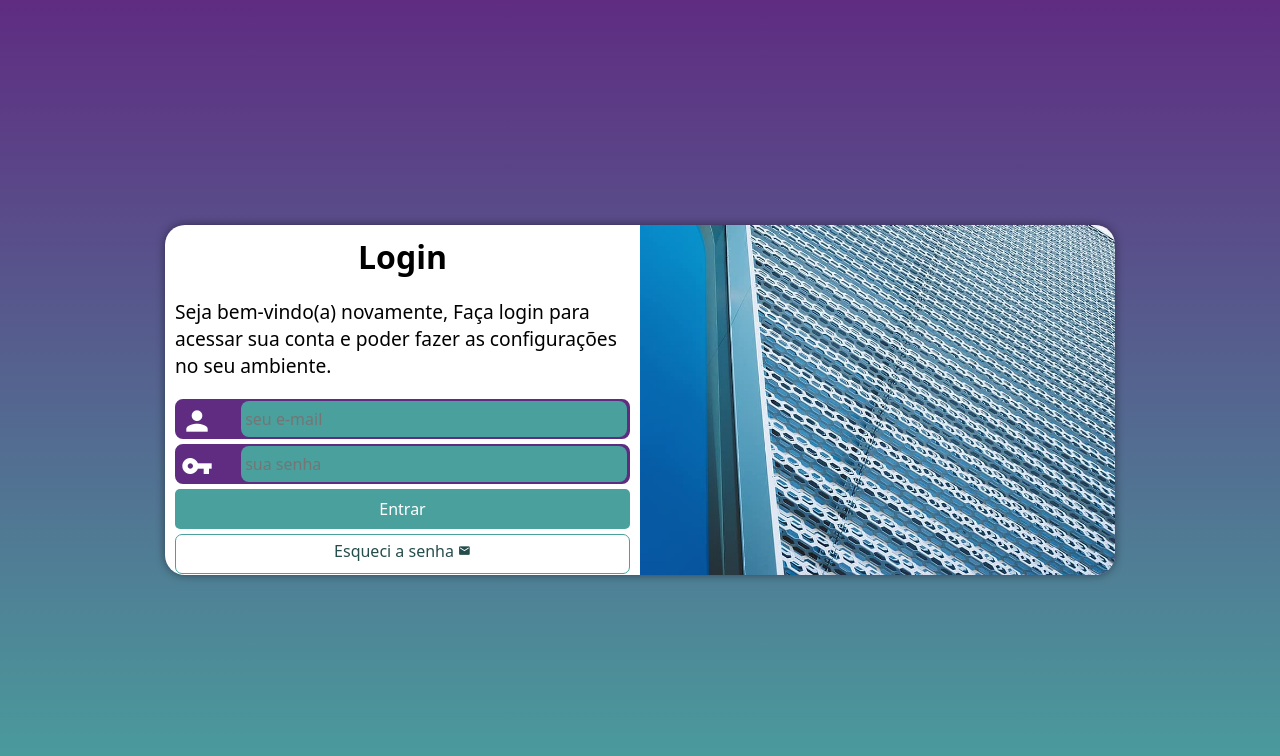
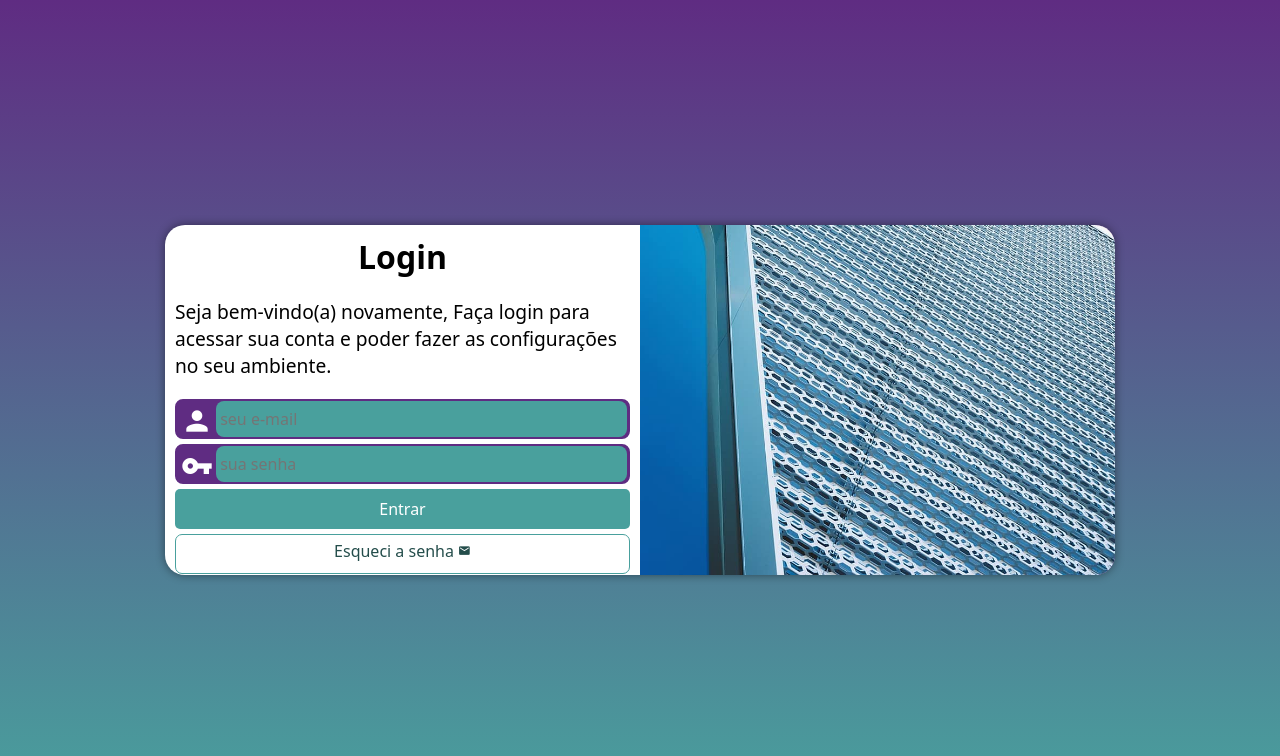
Before and after one commit to BrunoFujisaki/projeto-login, a plain HTML site: page index.html in a window 1280 px wide. Drawn offline with Linux system fonts and the light colour scheme.

Commit message:
Update style.css

```diff
--- a/estilos/style.css
+++ b/estilos/style.css
@@ -82,14 +82,14 @@ div.campo span{
     color: white;
 
     font-size: 2em;
-    width: 60px;
+    width: 35px;
     padding: 4px;
 }
 
 div.campo input{
     background-color: #49a09d;
     font-size: 1em;
-    width: calc(100% - 65px);
+    width: calc(100% - 40px);
     height: 100%;
 
     border: 0px;
```
